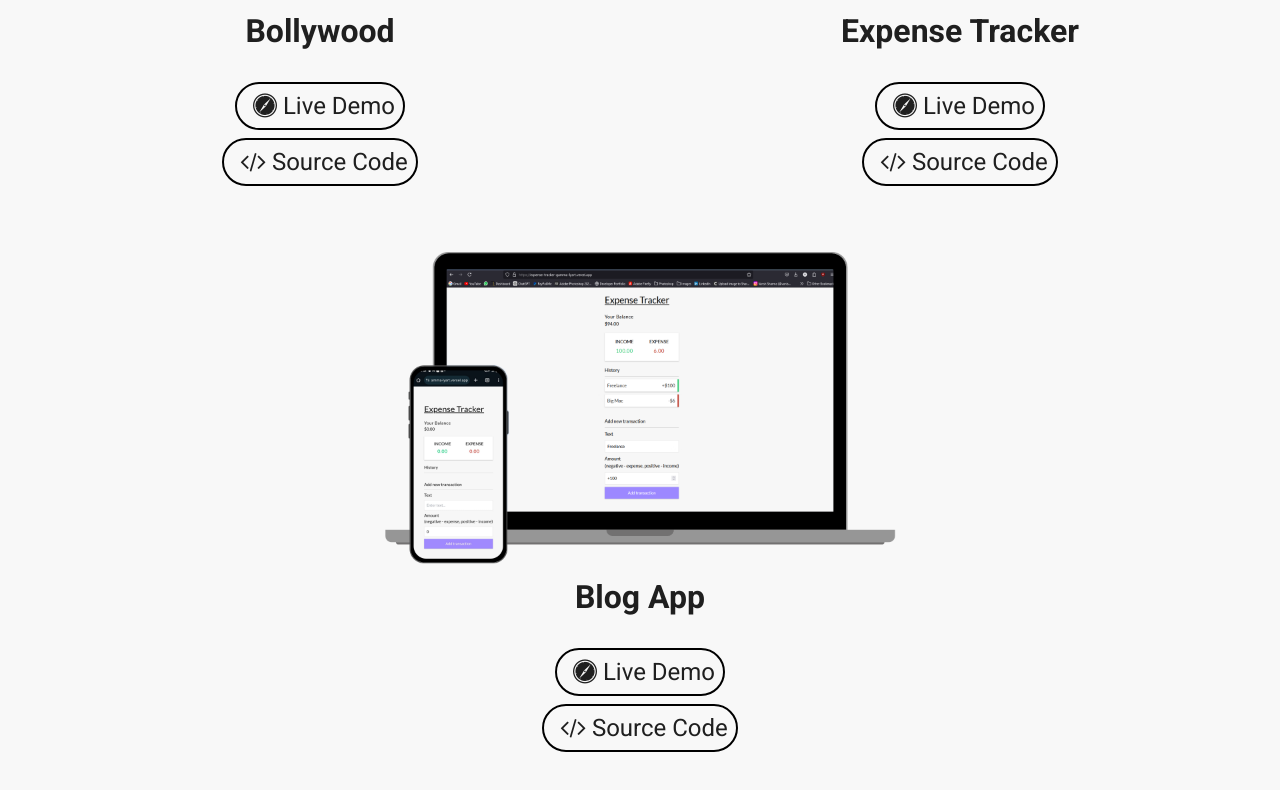
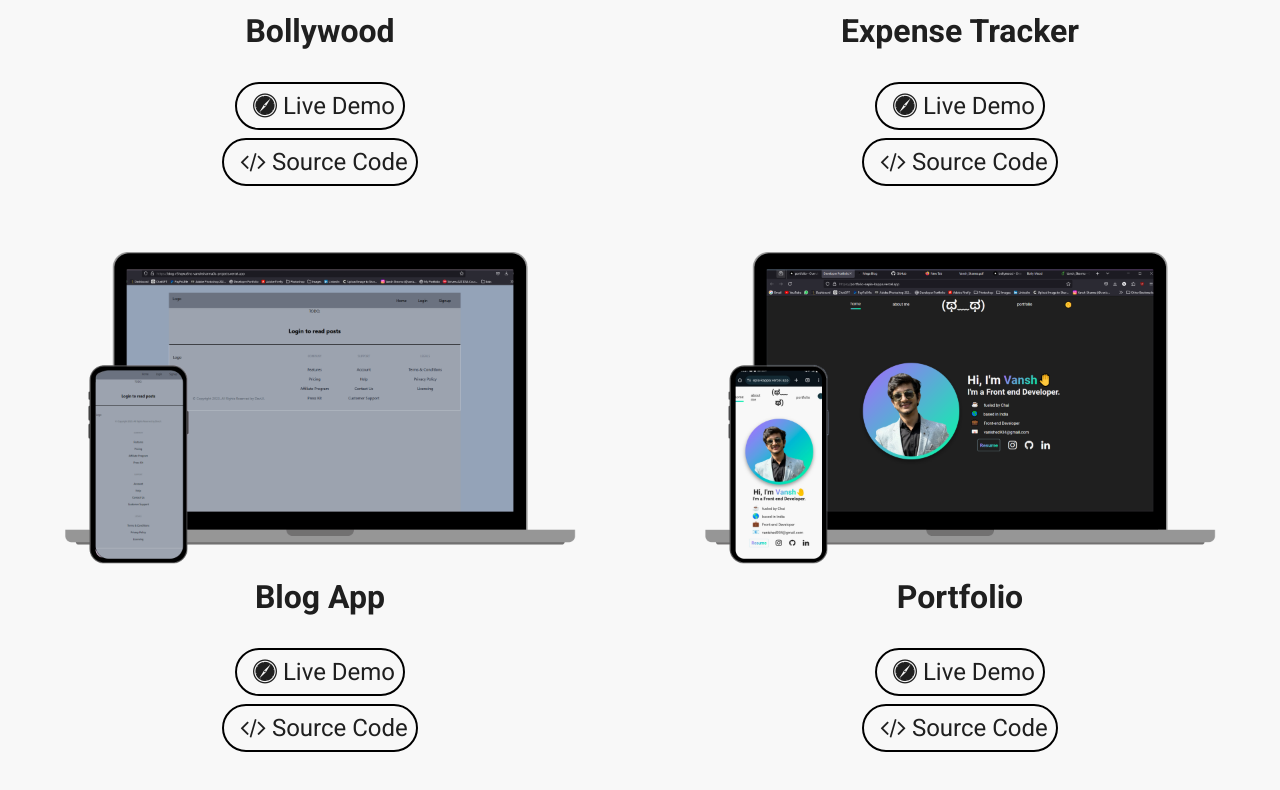
Before and after one commit to VanshSharma0/portfolio1, a React (Create React App) app: page /portfolio in a window 1280 px wide. Shown: the part 418-1208 px from the top of the page. Built offline with nearby package versions, Linux system fonts and the light colour scheme; the HTML template or start-up script is replaced by a standard one.

Commit message:
Update projects

```diff
--- a/src/info/Info.js
+++ b/src/info/Info.js
@@ -107,7 +107,13 @@ export const info = {
             title: "Blog App",
             live: "https://blog-app-psi-blue.vercel.app/",
             source: "https://github.com/VanshSharma0/BlogApp",
-            image: mock2
+            image: mock3
+        },
+        {
+            title: "Portfolio",
+            live: "https://portfolio-sepia-kappa.vercel.app/",
+            source: "https://github.com/VanshSharma0/portfolio1",
+            image: mock4
         }
     ]
 }
```
Also changed, not shown: src/img/mock4.png.
